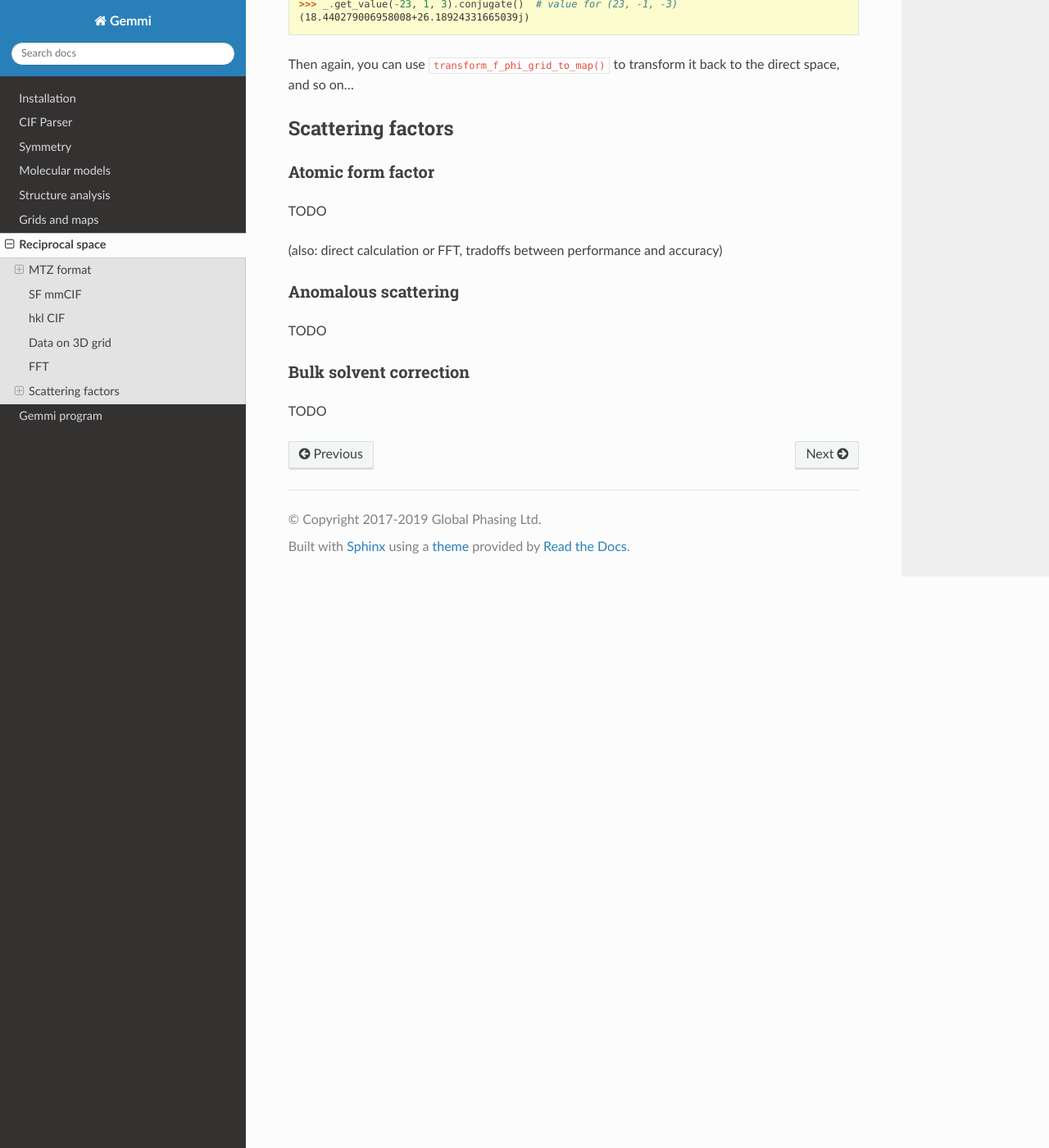
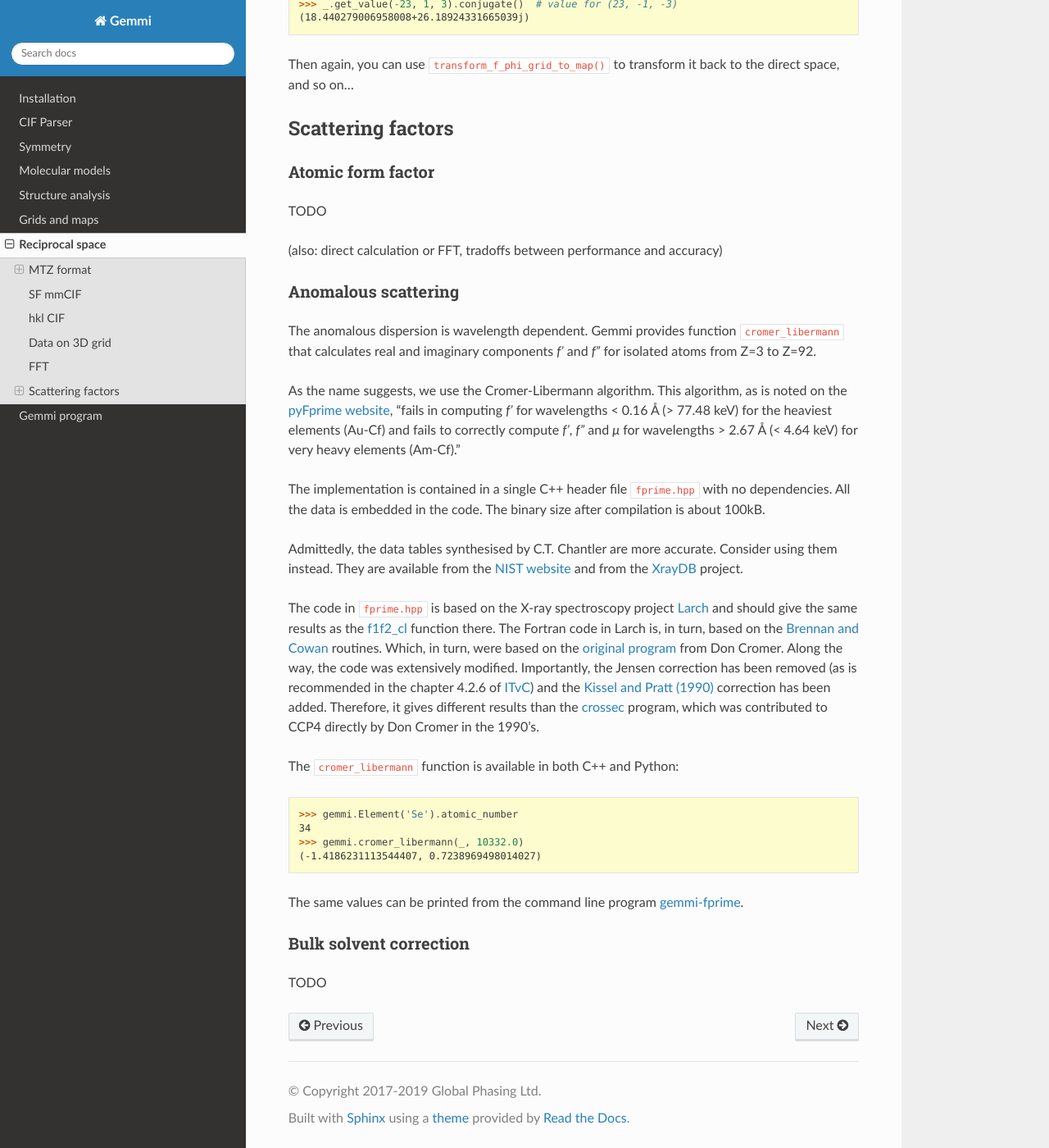
Before and after one commit to project-gemmi/gemmi, a Sphinx documentation site: the page built from docs/hkl.rst, in a window 1280 px wide and 1400 px high, scrolled down 13283 px. Shown: the whole window at 82% size. Built offline with Sphinx 7.4.7 and the Read the Docs theme 2.0.0, drawn with Linux system fonts in a browser that asks for light colours.

Commit message:
cromer_libermann: python bindings and documentation

```diff
--- a/docs/hkl.rst
+++ b/docs/hkl.rst
@@ -720,7 +720,57 @@ TODO
 Anomalous scattering
 --------------------
 
-TODO
+The anomalous dispersion is wavelength dependent.
+Gemmi provides function ``cromer_libermann`` that calculates
+real and imaginary components *f'* and *f"*
+for isolated atoms from Z=3 to Z=92.
+
+As the name suggests, we use the Cromer-Libermann algorithm.
+This algorithm, as is noted on the
+`pyFprime website <https://subversion.xray.aps.anl.gov/trac/pyFprime/>`_,
+"fails in computing *f'* for wavelengths < 0.16 Å (> 77.48 keV)
+for the heaviest elements (Au-Cf)
+and fails to correctly compute *f'*, *f"* and *μ*
+for wavelengths > 2.67 Å (< 4.64 keV) for very heavy elements (Am-Cf)."
+
+The implementation is contained in a single C++ header file
+:file:`fprime.hpp` with no dependencies.
+All the data is embedded in the code.
+The binary size after compilation is about 100kB.
+
+Admittedly, the data tables synthesised by C.T. Chantler are more accurate.
+Consider using them instead. They are available from the
+`NIST website <https://www.nist.gov/pml/x-ray-form-factor-attenuation-and-scattering-tables>`_
+and from the `XrayDB <https://github.com/xraypy/XrayDB>`_ project.
+
+The code in :file:`fprime.hpp` is based on the X-ray spectroscopy project
+`Larch <https://xraypy.github.io/xraylarch/>`_
+and should give the same results as the
+`f1f2_cl <https://xraypy.github.io/xraylarch/xray/index.html#_xray.f1f2_cl>`_
+function there. The Fortran code in Larch is, in turn, based on the
+`Brennan and Cowan <https://aip.scitation.org/doi/10.1063/1.1142625>`_
+routines. Which, in turn, were based on the
+`original program <https://doi.org/10.1107/S0021889883010791>`_
+from Don Cromer. Along the way, the code was extensively modified.
+Importantly, the Jensen correction has been removed (as is recommended
+in the chapter 4.2.6 of `ITvC <https://it.iucr.org/Cb/contents/>`_)
+and the `Kissel and Pratt (1990) <https://doi.org/10.1107/S0108767389010718>`_
+correction has been added.
+Therefore, it gives different results than the
+`crossec <http://www.ccp4.ac.uk/html/crossec.html>`_ program,
+which was contributed to CCP4 directly by Don Cromer in the 1990's.
+
+The ``cromer_libermann`` function is available in both C++ and Python:
+
+.. doctest::
+
+  >>> gemmi.Element('Se').atomic_number
+  34
+  >>> gemmi.cromer_libermann(_, 10332.0)
+  (-1.4186231113544407, 0.7238969498014027)
+
+The same values can be printed from the command line program
+:ref:`gemmi-fprime <fprime>`.
 
 Bulk solvent correction
 -----------------------
--- a/docs/utils.rst
+++ b/docs/utils.rst
@@ -488,10 +488,12 @@ of computations.
 We can see that in this case negative "dampening" (subtracting about
 10A\ :sup:`2` from all B-factors) improves both accuracy and performance.
 
+.. _fprime:
+
 fprime
 ======
 
-Calculate anomalous scattering factors (f\' and f\").
+Calculate anomalous scattering factors (*f\'* and *f\"*).
 Uses `Cromer-Libermann <https://doi.org/10.1107/S0567739481000600>`_
 algorithm with corrections from
 `Kissel and Pratt <https://doi.org/10.1107/S0108767389010718>`_.
@@ -501,7 +503,7 @@ of the :ref:`underlying functions <anomalous>`.
 .. literalinclude:: fprime-help.txt
    :language: console
 
-Here is an example how to print f' and f" using gemmi, XrayDB,
+Here is an example how to print *f'* and *f"* using gemmi, XrayDB,
 CCP4 crossec and cctbx (pyFprime is not included because it is
 a GUI-only program). The Chantler's data from XrayDB is probably
 the most reliable one::
```
Also changed, not shown: 1 other file.
